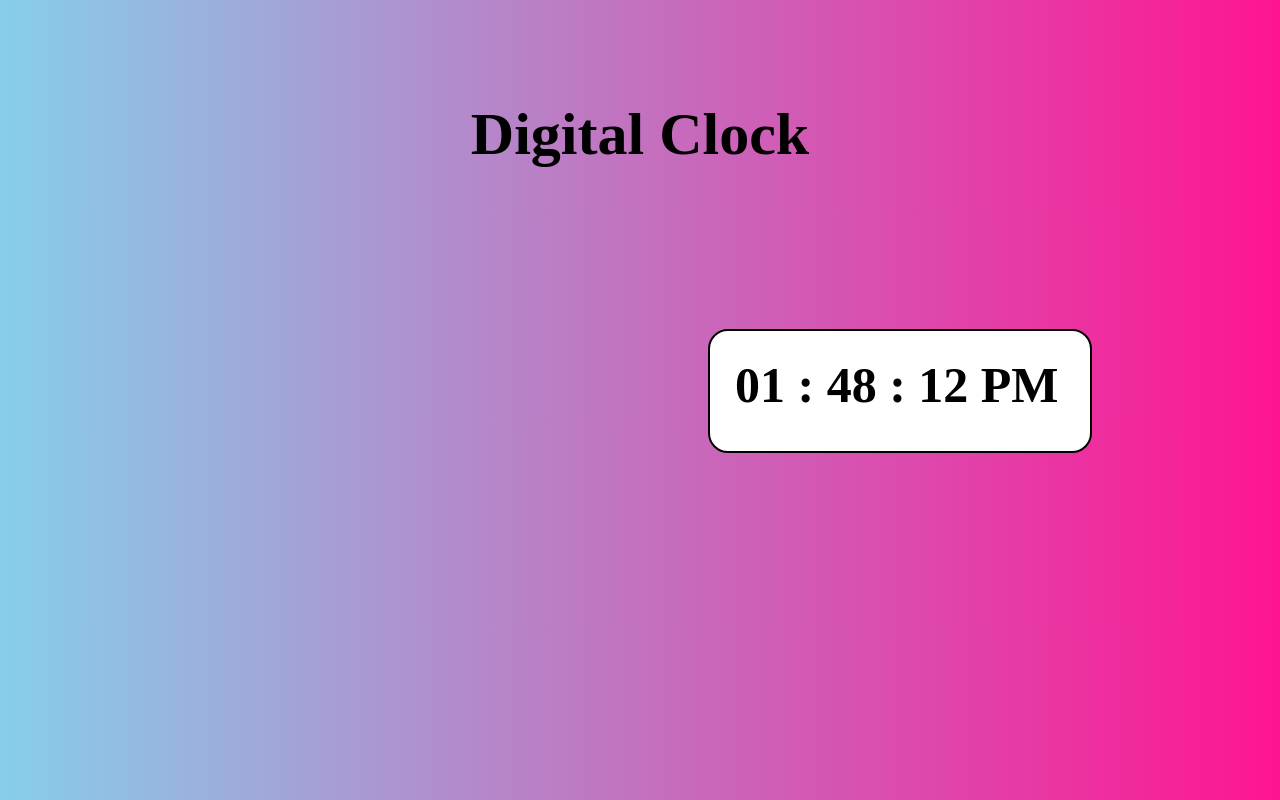
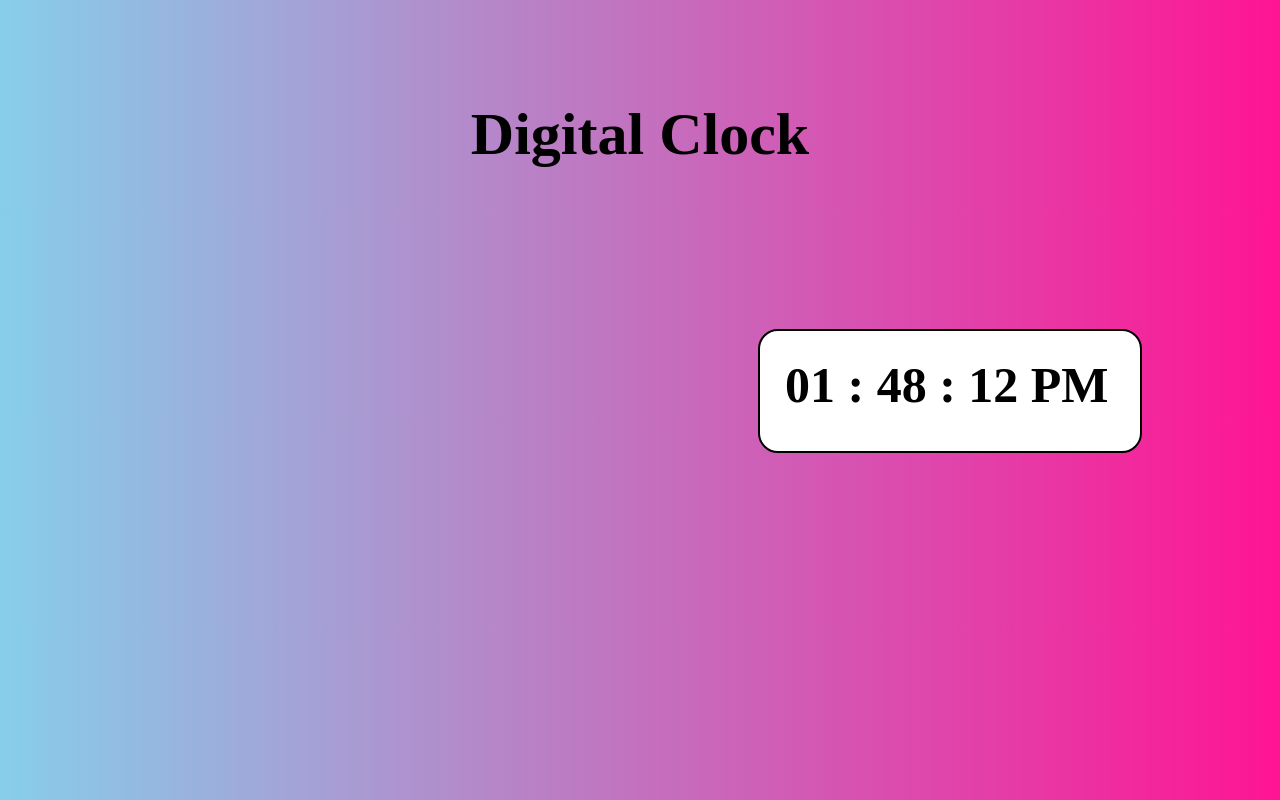
Before and after one commit to 7604928761/clock, a plain HTML site: page index.html in a window 1280 px wide. Drawn offline with Linux system fonts and the light colour scheme.

Commit message:
Update time.css

```diff
--- a/time.css
+++ b/time.css
@@ -3,7 +3,7 @@
     width:330px;
     background-color:white;
     position:absolute;
-    margin-left:700px;
+    margin-left:750px;
     margin-top:120px;
     font-size: 50px;
     font-weight: bold;
```
